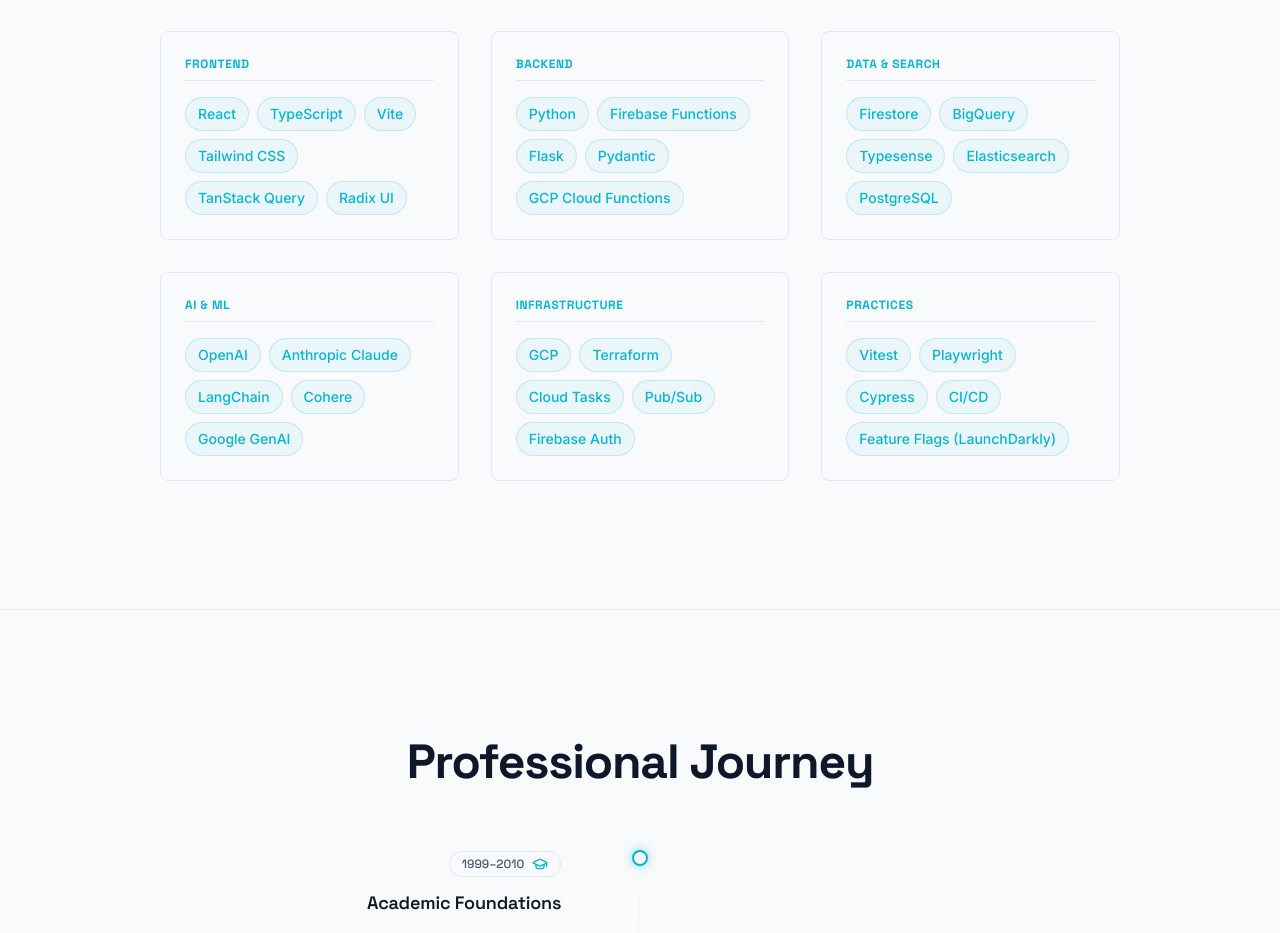
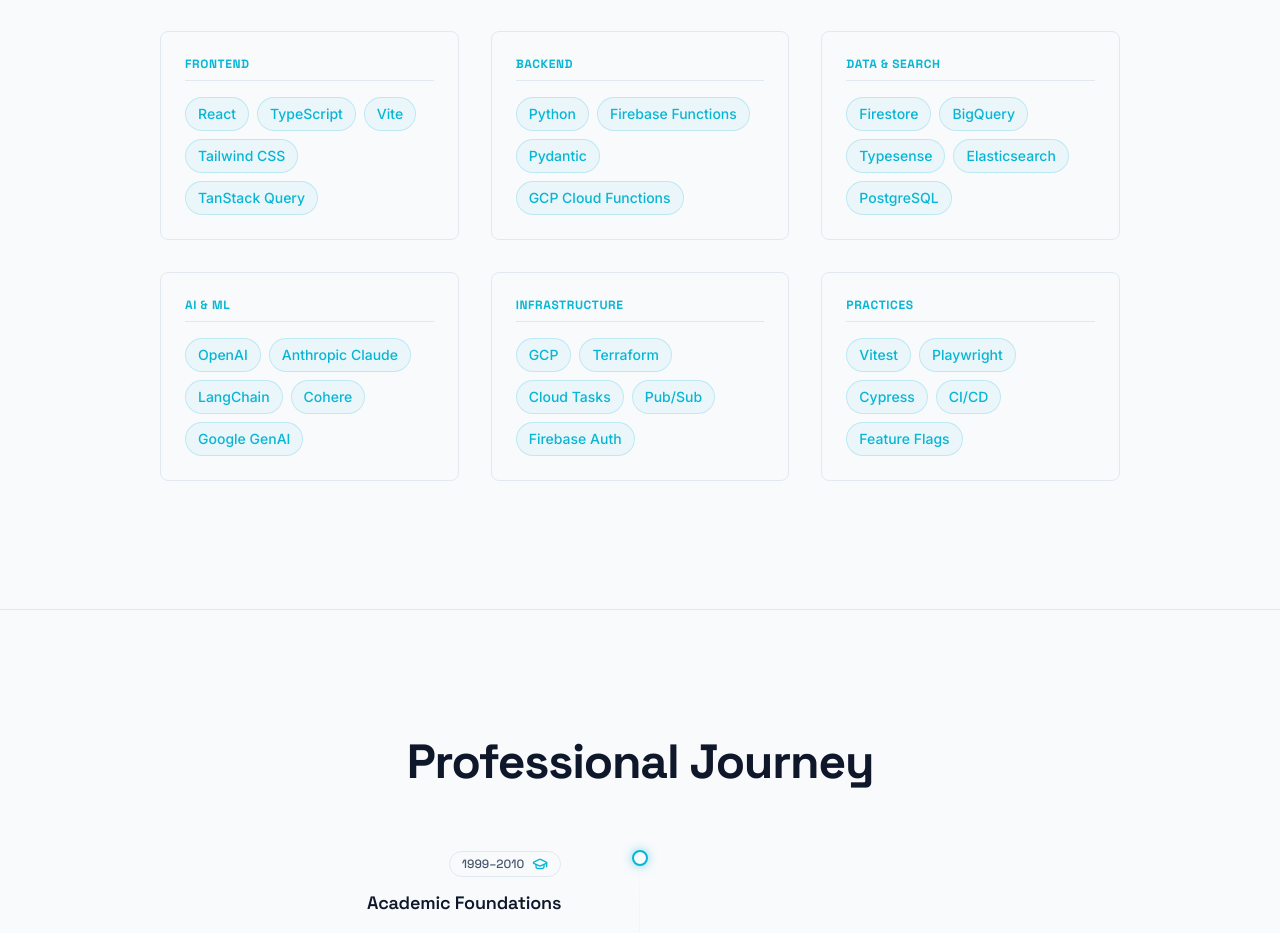
Before and after one commit to blumendorf/profile-page, a React (Vite) app: page / in a window 1280 px wide. Shown: the part 3240-4173 px from the top of the page. Built offline with nearby package versions, Linux system fonts and the light colour scheme; the HTML template or start-up script is replaced by a standard one.

Commit message:
update content

```diff
--- a/src/components/TechStack.tsx
+++ b/src/components/TechStack.tsx
@@ -9,11 +9,11 @@
 const techCategories: TechCategory[] = [
   {
     name: 'Frontend',
-    items: ['React', 'TypeScript', 'Vite', 'Tailwind CSS', 'TanStack Query', 'Radix UI'],
+    items: ['React', 'TypeScript', 'Vite', 'Tailwind CSS', 'TanStack Query'],
   },
   {
     name: 'Backend',
-    items: ['Python', 'Firebase Functions', 'Flask', 'Pydantic', 'GCP Cloud Functions'],
+    items: ['Python', 'Firebase Functions', 'Pydantic', 'GCP Cloud Functions'],
   },
   {
     name: 'Data & Search',
@@ -29,7 +29,7 @@
   },
   {
     name: 'Practices',
-    items: ['Vitest', 'Playwright', 'Cypress', 'CI/CD', 'Feature Flags (LaunchDarkly)'],
+    items: ['Vitest', 'Playwright', 'Cypress', 'CI/CD', 'Feature Flags'],
   },
 ];
 
```
Also changed, not shown: agent-context/content.md (+3 -3 lines).
